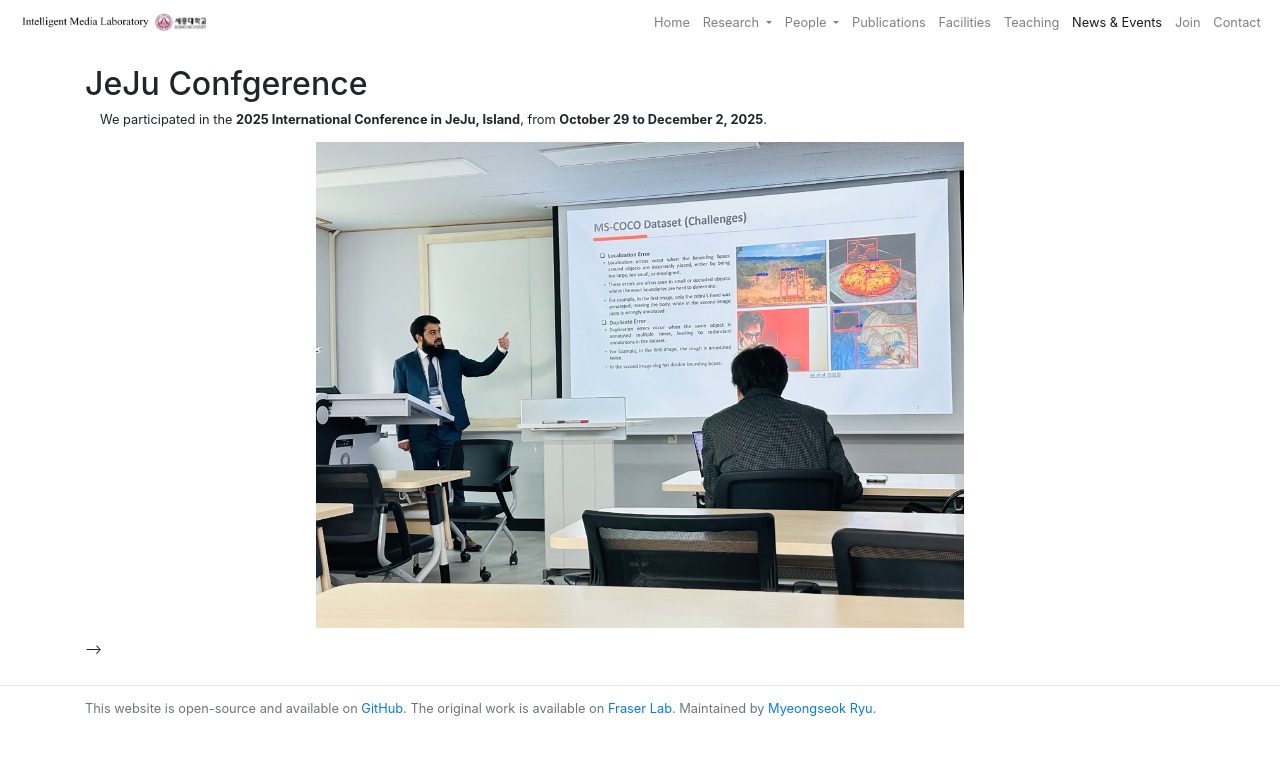
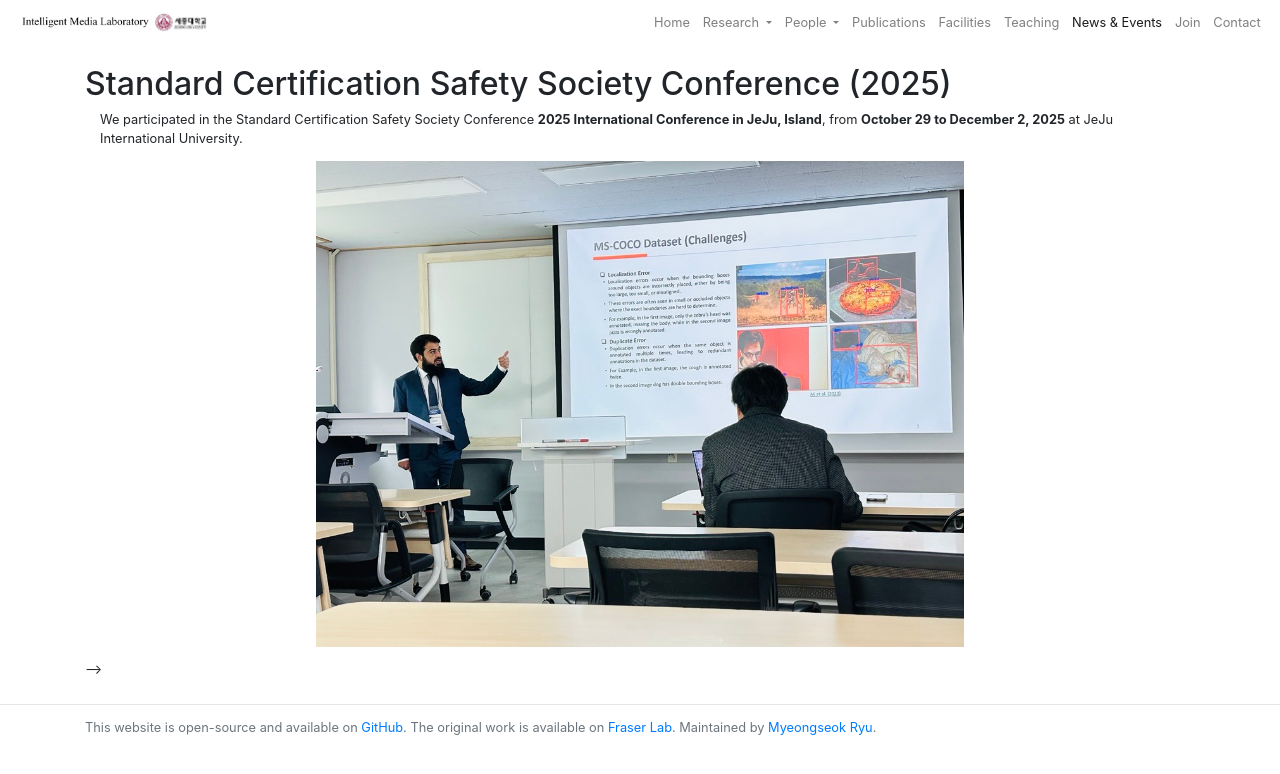
Before and after one commit to imlab3797/imlab3797.github.io, a Jekyll site: the page built from _posts/2025-12-18-IeJu-Conference.md, in a window 1280 px wide. Shown: the top 774 px of the page. Built offline with Jekyll 4.4.1, drawn with Linux system fonts in a browser that asks for light colours.

Commit message:
updated conference name

```diff
--- a/_posts/2025-12-18-IeJu-Conference.md
+++ b/_posts/2025-12-18-IeJu-Conference.md
@@ -1,7 +1,7 @@
 ---
 published: true
-title: JeJu Confgerence
-author: Adnan khan
+title: Standard Certification Safety Society Conference (2025)
+author: Adnan Hussain
 author_link: "link"
 layout: post
 group: news
@@ -11,7 +11,7 @@ img: /static/posts/jeju.png
 
 <div class="container-fluid">
 
-We participated in the **2025 International Conference in JeJu, Island**, from **October 29 to December 2, 2025**.
+We participated in the Standard Certification Safety Society Conference **2025 International Conference in JeJu, Island**, from **October 29 to December 2, 2025** at JeJu International University.
 
 <div style="text-align: center;">
 
```
Also changed, not shown: index.md (+1 -1 lines).
